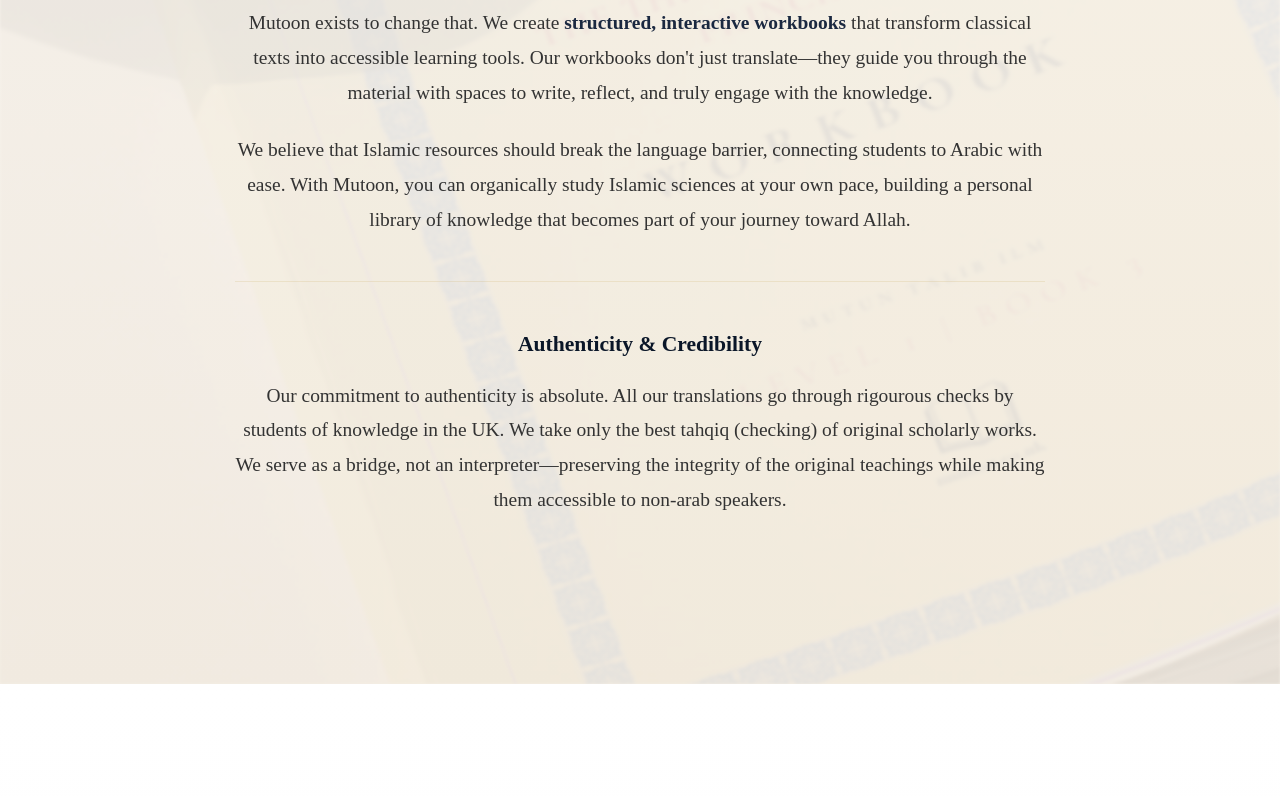
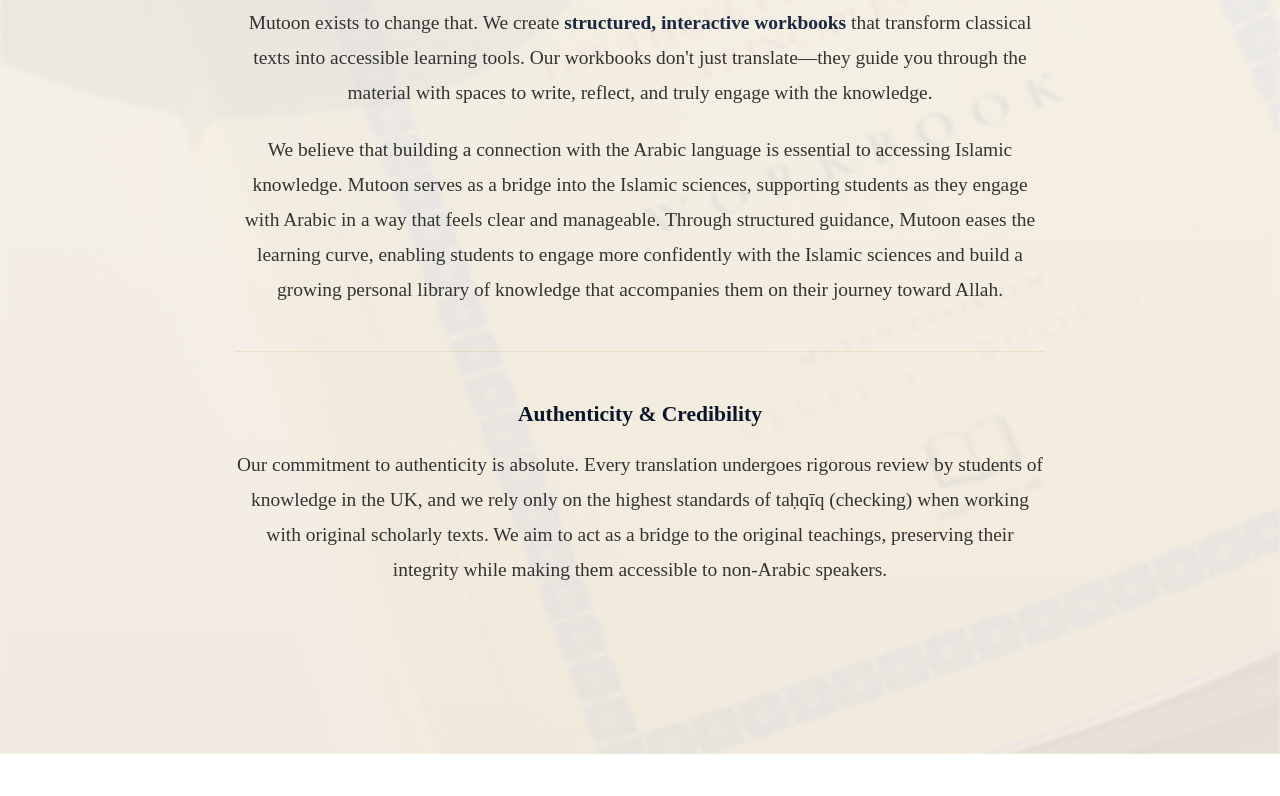
Before and after one commit to anais528/Mutoon, a plain HTML site: page index.html in a window 1280 px wide. Shown: the part 1120-1916 px from the top of the page. Drawn offline with Linux system fonts and the light colour scheme.

Commit message:
update index.html
some changes to the mission statement

```diff
--- a/index.html
+++ b/index.html
@@ -1454,11 +1454,11 @@
         <div class="about-content fade-in">
             <p>Islamic scholarship has been preserved in classical Arabic texts for centuries. For non-Arabic speakers, accessing this sacred knowledge can feel overwhelming—scattered PDFs, confusing notes, and no clear path forward.</p>
             <p>Mutoon exists to change that. We create <span class="highlight">structured, interactive workbooks</span> that transform classical texts into accessible learning tools. Our workbooks don't just translate—they guide you through the material with spaces to write, reflect, and truly engage with the knowledge.</p>
-            <p>We believe that Islamic resources should break the language barrier, connecting students to Arabic with ease. With Mutoon, you can organically study Islamic sciences at your own pace, building a personal library of knowledge that becomes part of your journey toward Allah.</p>
+            <p>We believe that building a connection with the Arabic language is essential to accessing Islamic knowledge. Mutoon serves as a bridge into the Islamic sciences, supporting students as they engage with Arabic in a way that feels clear and manageable. Through structured guidance, Mutoon eases the learning curve, enabling students to engage more confidently with the Islamic sciences and build a growing personal library of knowledge that accompanies them on their journey toward Allah.</p>
 
             <div style="margin-top: 3rem; padding-top: 3rem; border-top: 1px solid rgba(201, 169, 98, 0.2);">
                 <h3 style="font-family: 'Cinzel', serif; font-size: 1.5rem; font-weight: 700; color: #0a1628; margin-bottom: 1rem; text-align: center;">Authenticity & Credibility</h3>
-                <p> Our commitment to authenticity is absolute. All our translations go through rigourous checks by students of knowledge in the UK. We take only the best tahqiq (checking) of original scholarly works. We serve as a bridge, not an interpreter—preserving the integrity of the original teachings while making them accessible to non-arab speakers.</p>
+                <p> Our commitment to authenticity is absolute. Every translation undergoes rigorous review by students of knowledge in the UK, and we rely only on the highest standards of taḥqīq (checking) when working with original scholarly texts. We aim to act as a bridge to the original teachings, preserving their integrity while making them accessible to non-Arabic speakers.</p>
             </div>
         </div>
     </section>
```
